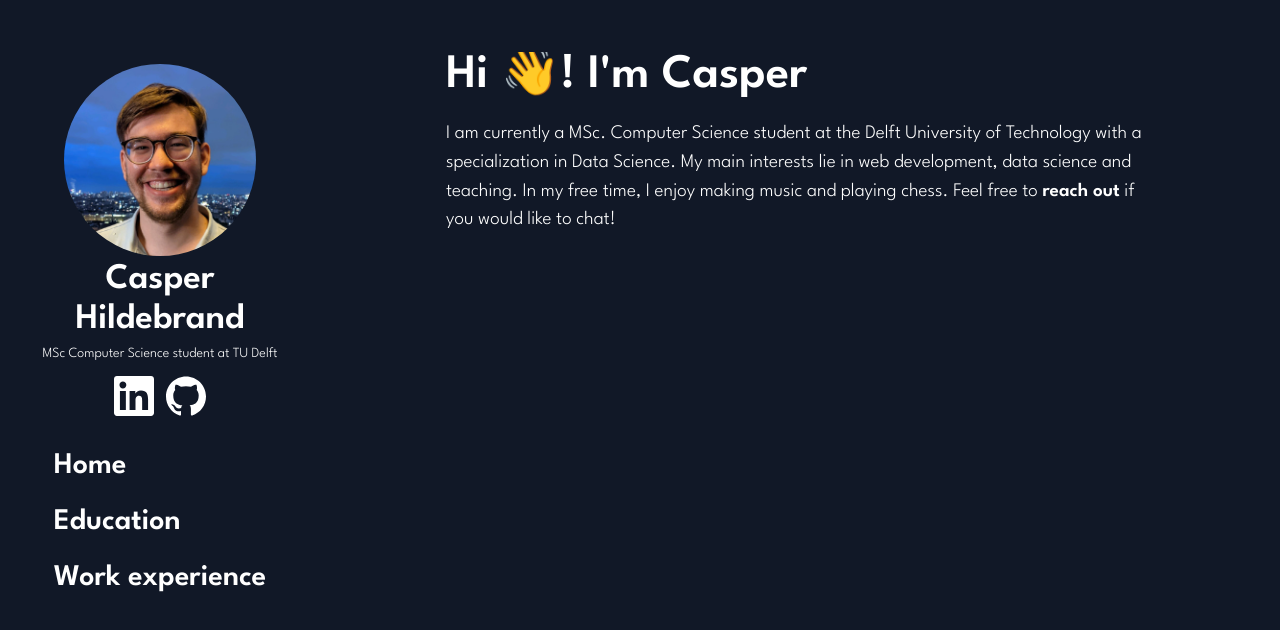
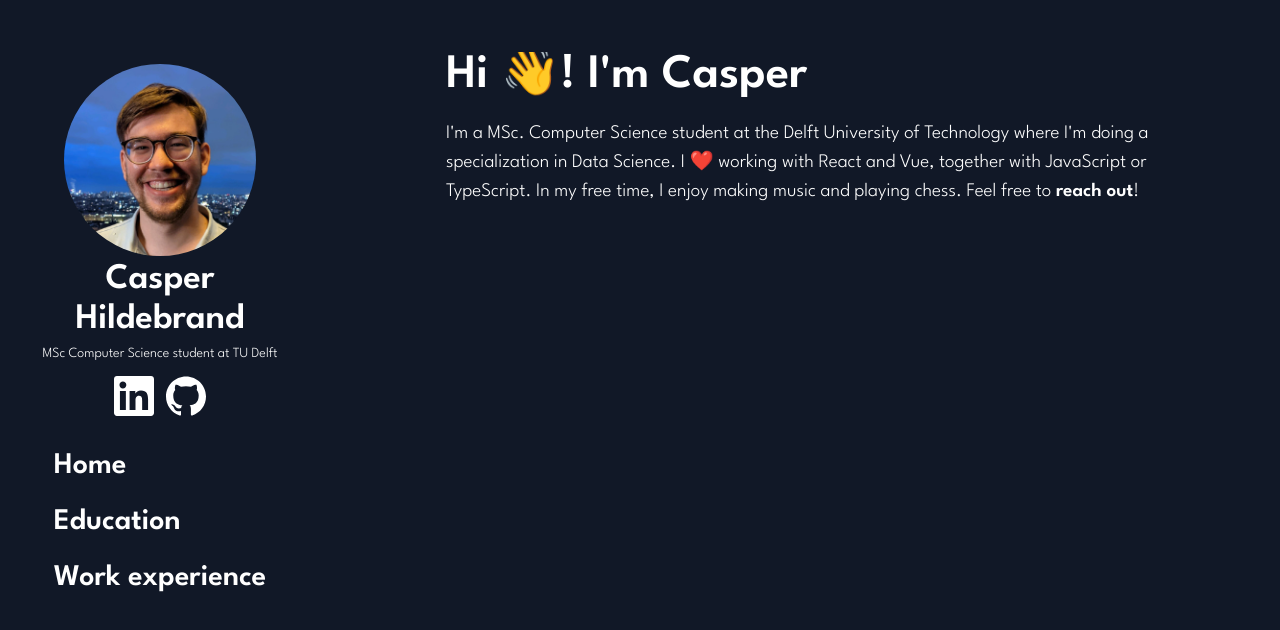
Before and after one commit to CasHil/cashil.github.io, a React (Create React App) app: page / in a window 1280 px wide. Shown: the top 630 px of the page. Built offline with nearby package versions, Linux system fonts and the light colour scheme.

Commit message:
Update intro

```diff
--- a/src/App.css
+++ b/src/App.css
@@ -38,8 +38,8 @@ header nav a::before {
   position: fixed;
   width: 36px;
   height: 30px;
-  left: 10px;
-  top: 10px;
+  left: 16px;
+  top: 16px;
 }
 
 /* Color/shape of burger icon bars */
--- a/src/components/Intro/Intro.jsx
+++ b/src/components/Intro/Intro.jsx
@@ -7,14 +7,14 @@ export default function Intro() {
     <div className="content">
       <Heading title="Hi 👋! I'm Casper" animated></Heading>
       <p>
-        I am currently a MSc. Computer Science student at the Delft University
-        of Technology with a specialization in Data Science. My main interests
-        lie in web development, data science and teaching. In my free time, I
-        enjoy making music and playing chess. Feel free to{" "}
+        I'm a MSc. Computer Science student at the Delft University of
+        Technology where I'm doing a specialization in Data Science. I ❤️
+        working with React and Vue, together with JavaScript or TypeScript. In
+        my free time, I enjoy making music and playing chess. Feel free to{" "}
         <a className="intro-email" href="mailto:casperhildebrand@gmail.com">
           reach out
-        </a>{" "}
-        if you would like to chat!
+        </a>
+        !
       </p>
     </div>
   );
```
